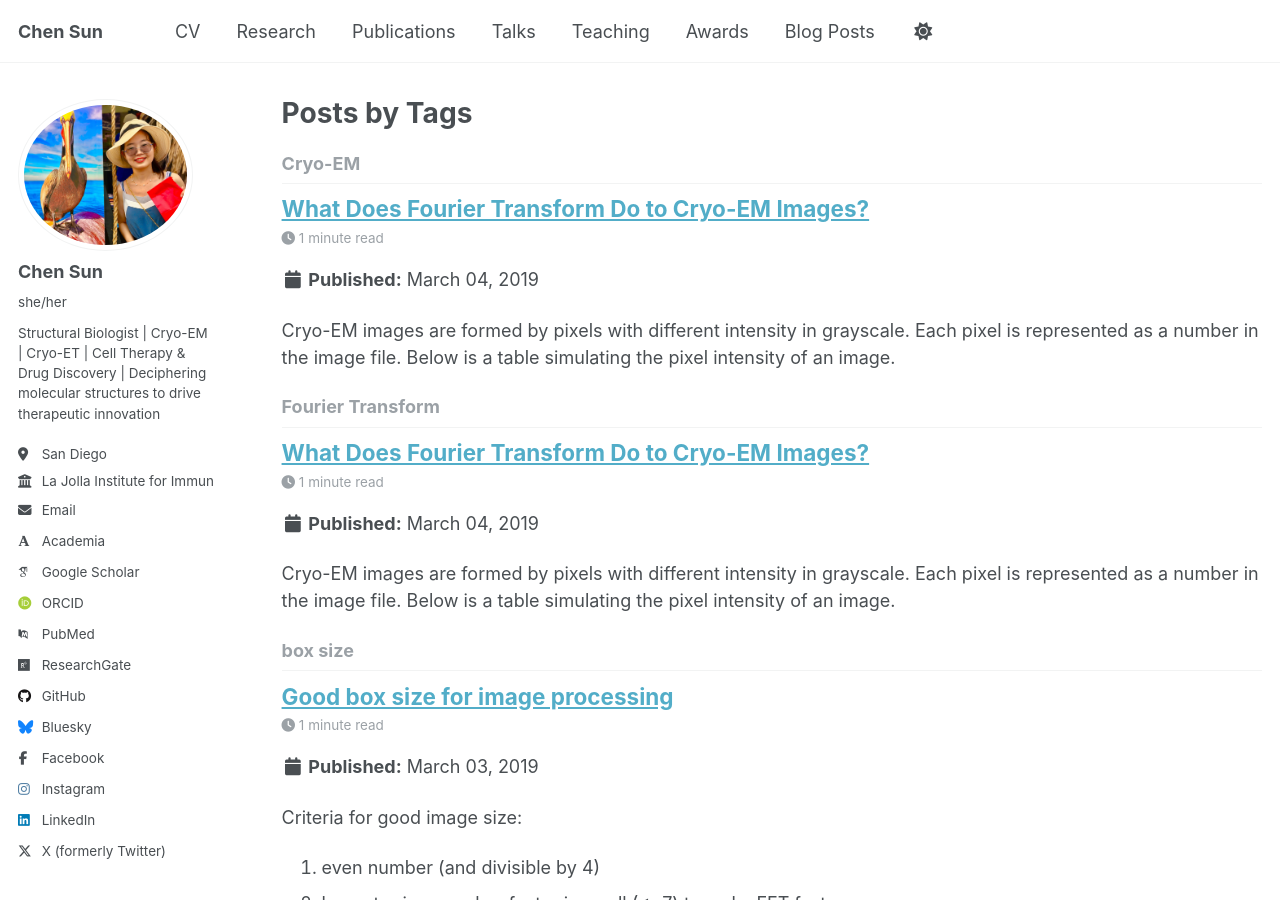
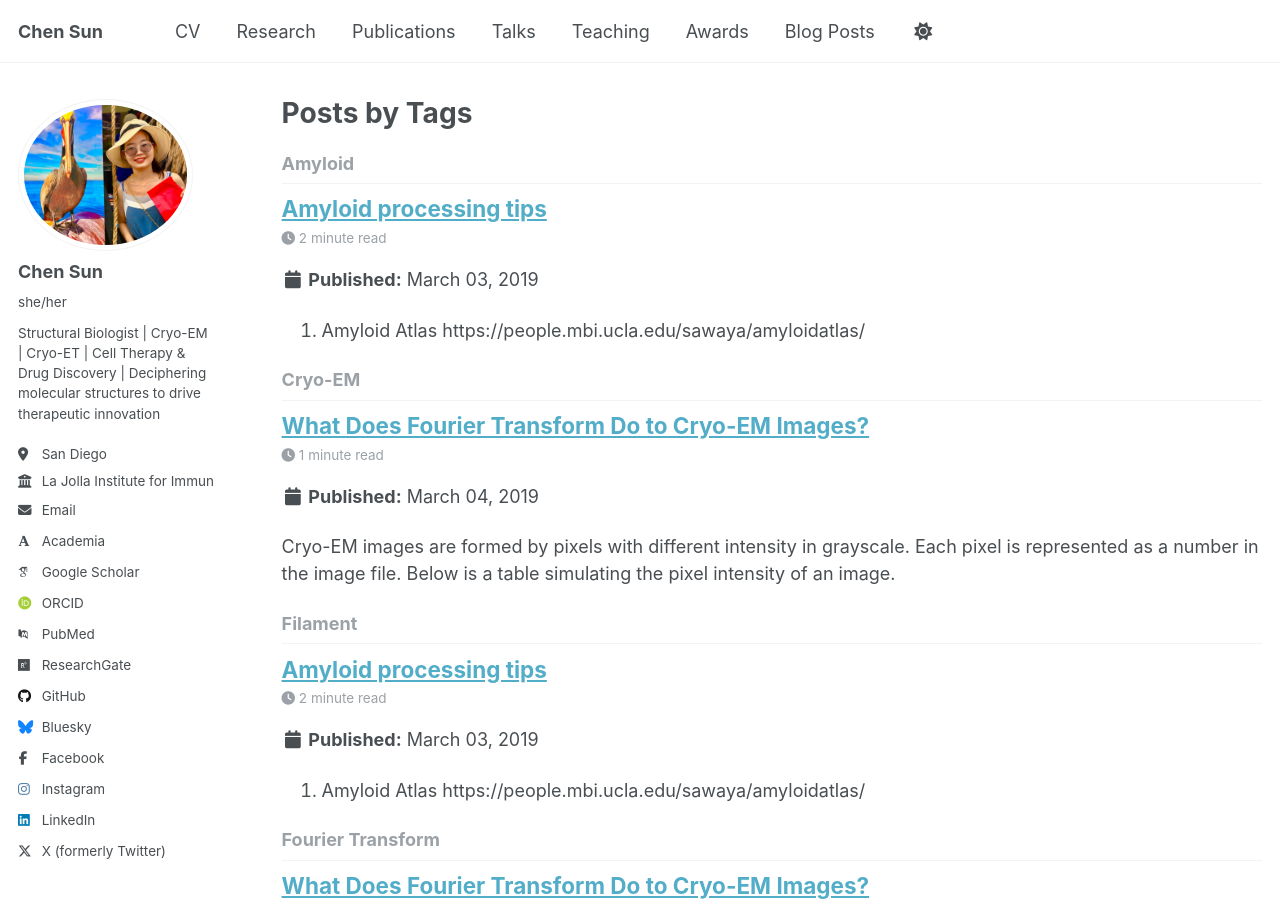
Before and after one commit to sun647/sun647.github.io, a Jekyll site: the page built from _pages/tag-archive.html, in a window 1280 px wide and 900 px high. Built offline with Jekyll 4.4.1, drawn with Linux system fonts in a browser that asks for light colours; some web fonts are replaced; a script that is not in the unit is left out; some of the changed text lies outside the part shown.

Commit message:
Update 2022-12-01-amyloid.md

```diff
--- a/_posts/2022-12-01-amyloid.md
+++ b/_posts/2022-12-01-amyloid.md
@@ -1,4 +1,13 @@
-**Amyloid processing tips**
+---
+title: 'Amyloid processing tips'
+date: 2019-03-03
+permalink: /posts/blog-post-4/
+tags:
+  - Amyloid
+  - Filament
+  - helical reconstruction
+---
+
 1. Amyloid Atlas https://people.mbi.ucla.edu/sawaya/amyloidatlas/ <br>
 
 2. Recommend doing everything in relion. But you can also do motion correction, CTF estimation, filament picking, all the way to 2D classification in cryosparc. After separating different types of filaments into different select2D jobs, you can convert the cryosparc cs file into relion star to start processing in relion. <br>
```
